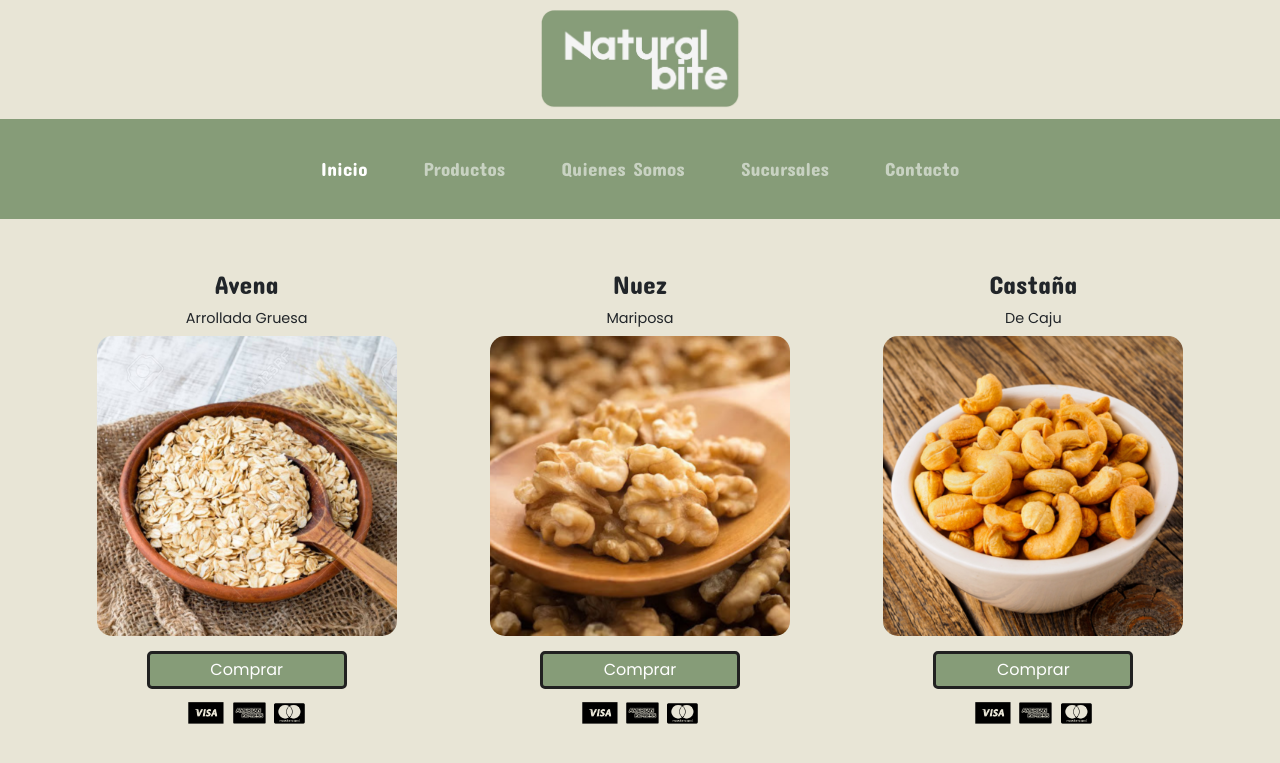
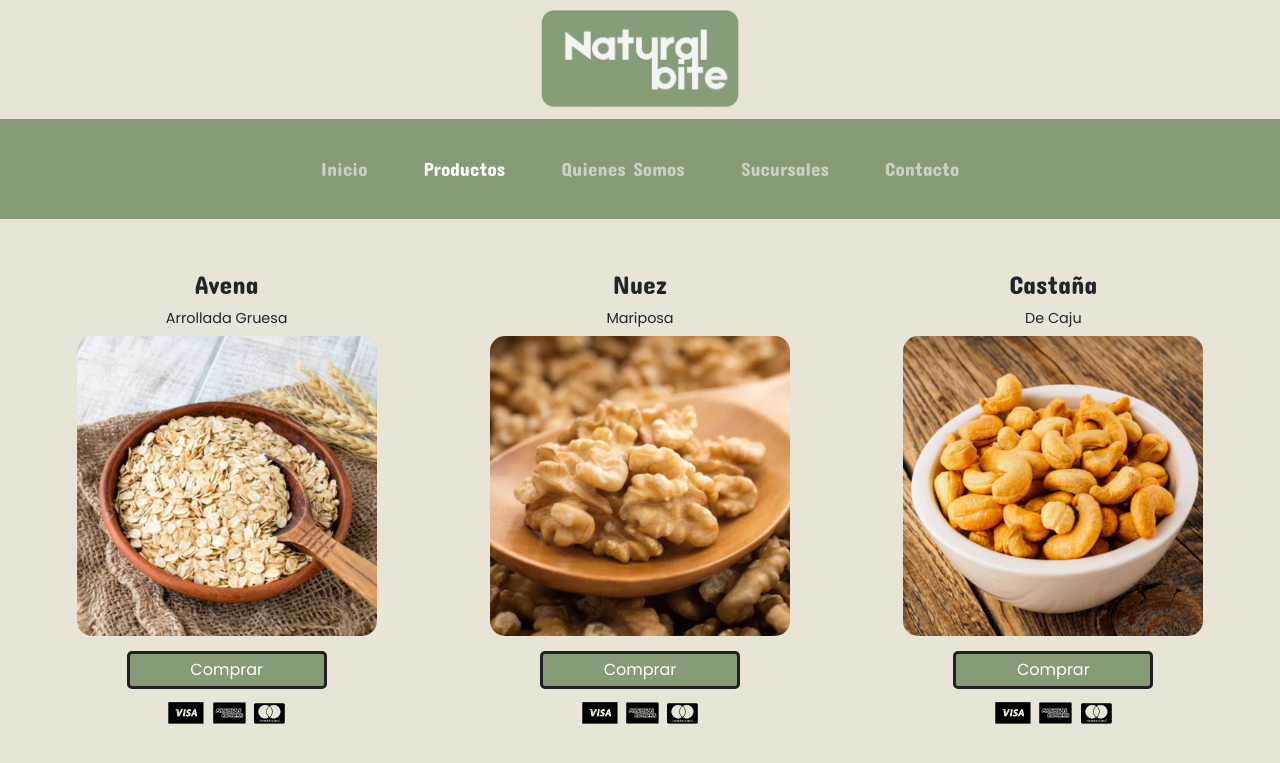
Before and after one commit to FaustinoPanizzi/PreEntrega-Coder, a plain HTML site: page pages/productos.html in a window 1280 px wide. Shown: the top 763 px of the page. Drawn offline with nearby package versions, Linux system fonts and the light colour scheme.

Commit message:
cambios en PRODUCTOS

```diff
--- a/css/style.css
+++ b/css/style.css
@@ -176,10 +176,8 @@ a {
 
   display: grid;
   grid-template-columns: repeat(3, 1fr);
-  gap: 20px;
   padding: 20px;
   margin: 0 auto;
-  max-width: 1200px;
 
 }
 
@@ -624,5 +622,4 @@ li {
 
 }
 
-
 /* PreEntrega1 - Faustino Panizzi */
--- a/pages/productos.html
+++ b/pages/productos.html
@@ -41,10 +41,10 @@
                   <div class="collapse navbar-collapse justify-content-center" id="navbarNav">
                     <ul class="navbar-nav">
                       <li class="menu__link">
-                        <a class="nav-link active" aria-current="page" href="../index.html">Inicio</a>
+                        <a class="nav-link" aria-current="page" href="../index.html">Inicio</a>
                       </li>
                       <li class="menu__link">
-                        <a class="nav-link" href="#">Productos</a>
+                        <a class="nav-link active" href="#">Productos</a>
                       </li>
                       <li class="menu__link">
                         <a class="nav-link" href="./quienes_somos.html">Quienes Somos</a>
```
Also changed, not shown: pages/contacto.html (+2 -2 lines), pages/quienes_somos.html (+2 -2 lines), pages/sucursales.html (+2 -2 lines).
